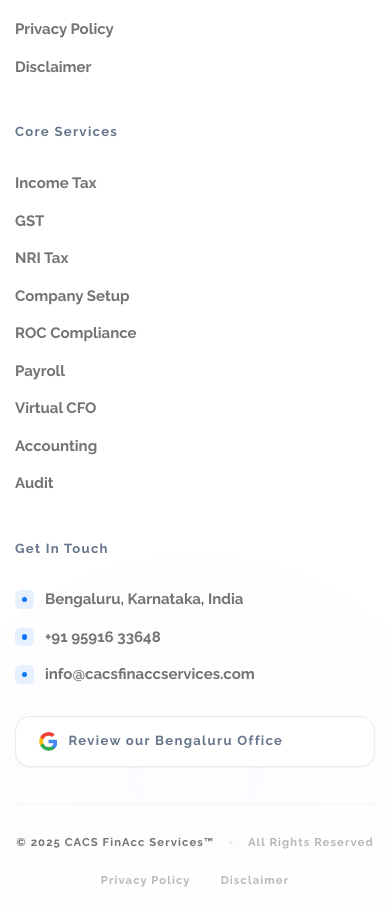
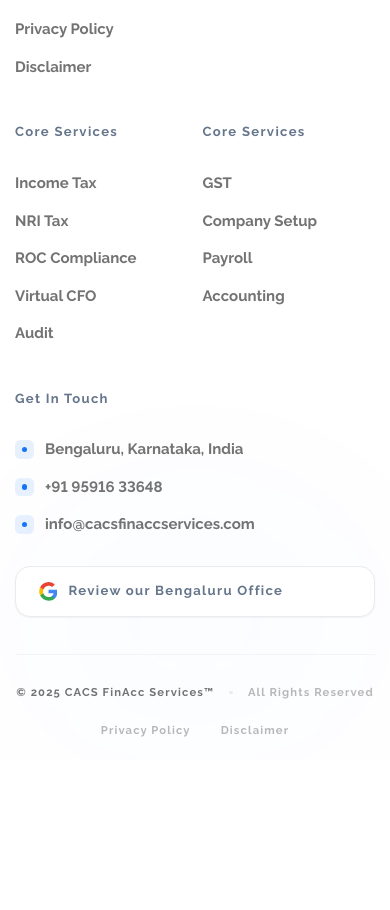
Before and after one commit to jyotirmayananda/cacsfinac_frontend, a Next.js app: page /auth/auth-code-error in a window 390 px wide. Shown: the part 1446-2356 px from the top of the page. After the commit the page ends 2206 px from the top, so only its background shows below. Built offline with nearby package versions, Linux system fonts and the light colour scheme.

Commit message:
Update footer Core Services layout and fix phone number font alignment

```diff
--- a/src/components/layout/footer.tsx
+++ b/src/components/layout/footer.tsx
@@ -81,7 +81,7 @@ export function Footer() {
       <div className="container mx-auto px-4 relative z-10">
         <div className="grid grid-cols-1 md:grid-cols-2 lg:grid-cols-12 gap-12 lg:gap-8 mb-10">
           {/* Brand Column */}
-          <div className="lg:col-span-4 space-y-8">
+          <div className="lg:col-span-3 space-y-8">
             <Link href="/" className="inline-block transition-transform hover:scale-105">
               <Image
                 src={logoSrc}
@@ -130,14 +130,17 @@ export function Footer() {
           </div>
 
           {/* Services Links */}
-          <div className="lg:col-span-3">
-            <h3 className="text-foreground font-bold tracking-widest text-sm mb-8">Core Services</h3>
-            <ul className="space-y-4">
+          <div className="lg:col-span-4">
+            <div className="grid grid-cols-2 gap-x-4 mb-8">
+              <h3 className="text-foreground font-bold tracking-widest text-sm">Core Services</h3>
+              <h3 className="text-foreground font-bold tracking-widest text-sm">Core Services</h3>
+            </div>
+            <ul className="grid grid-cols-2 gap-x-4 gap-y-4">
               {servicesLinks.map((link) => (
                 <li key={link.href}>
                   <Link
                     href={link.href}
-                    className="text-base font-bold hover:text-primary transition-colors flex items-center group"
+                    className="text-base font-bold hover:text-primary transition-colors flex items-center group whitespace-nowrap"
                   >
                     <span className="w-0 group-hover:w-2 h-px bg-primary mr-0 group-hover:mr-2 transition-all" />
                     {link.label}
@@ -161,7 +164,12 @@ export function Footer() {
                 <div className="w-5 h-5 rounded-md bg-primary/10 flex items-center justify-center mt-0.5">
                   <div className="w-1.5 h-1.5 rounded-full bg-primary" />
                 </div>
-                <p>+91 95916 33648</p>
+                <a
+                  href="tel:+919591633648"
+                  className="no-underline hover:text-primary transition-colors lining-nums"
+                >
+                  +91 95916 33648
+                </a>
               </div>
               <div className="flex gap-3 items-start">
                 <div className="w-5 h-5 rounded-md bg-primary/10 flex items-center justify-center mt-0.5">
```
